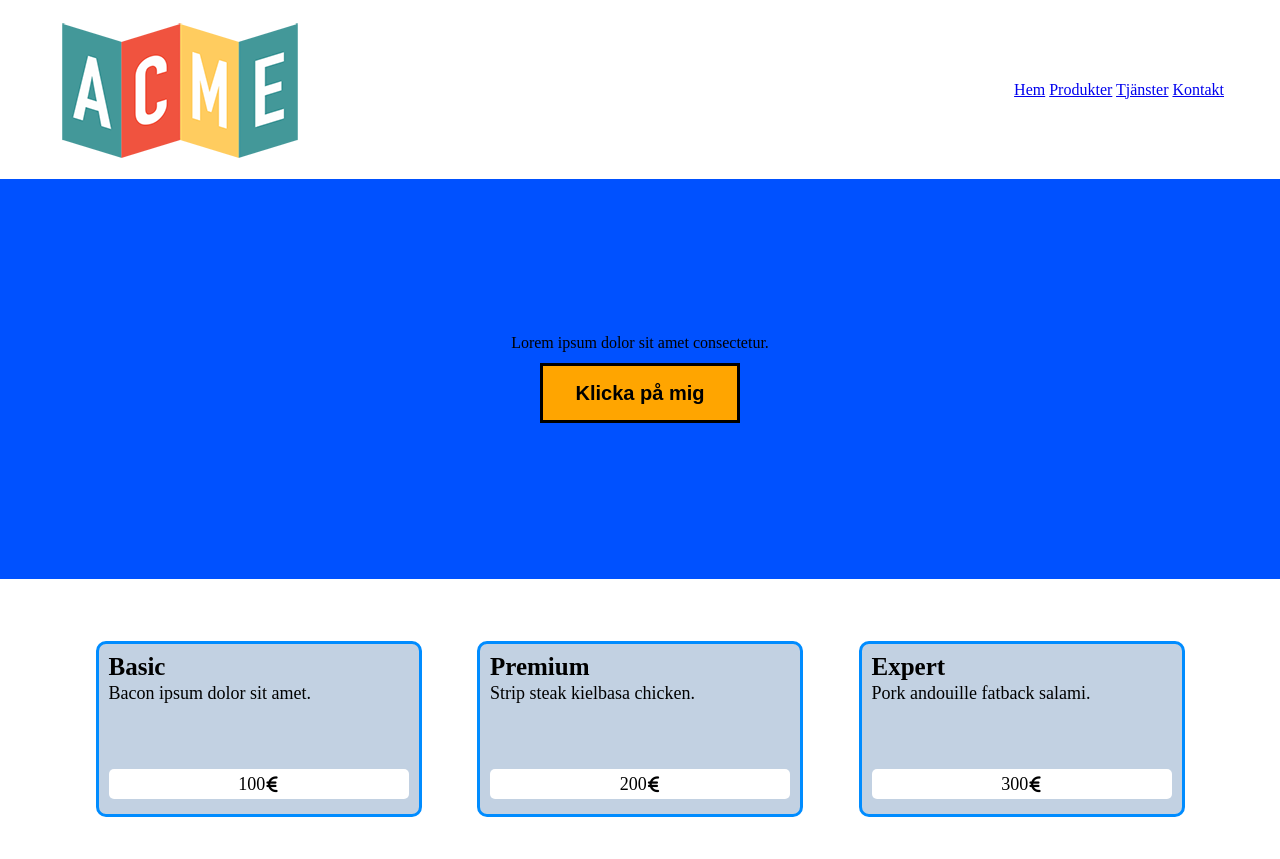
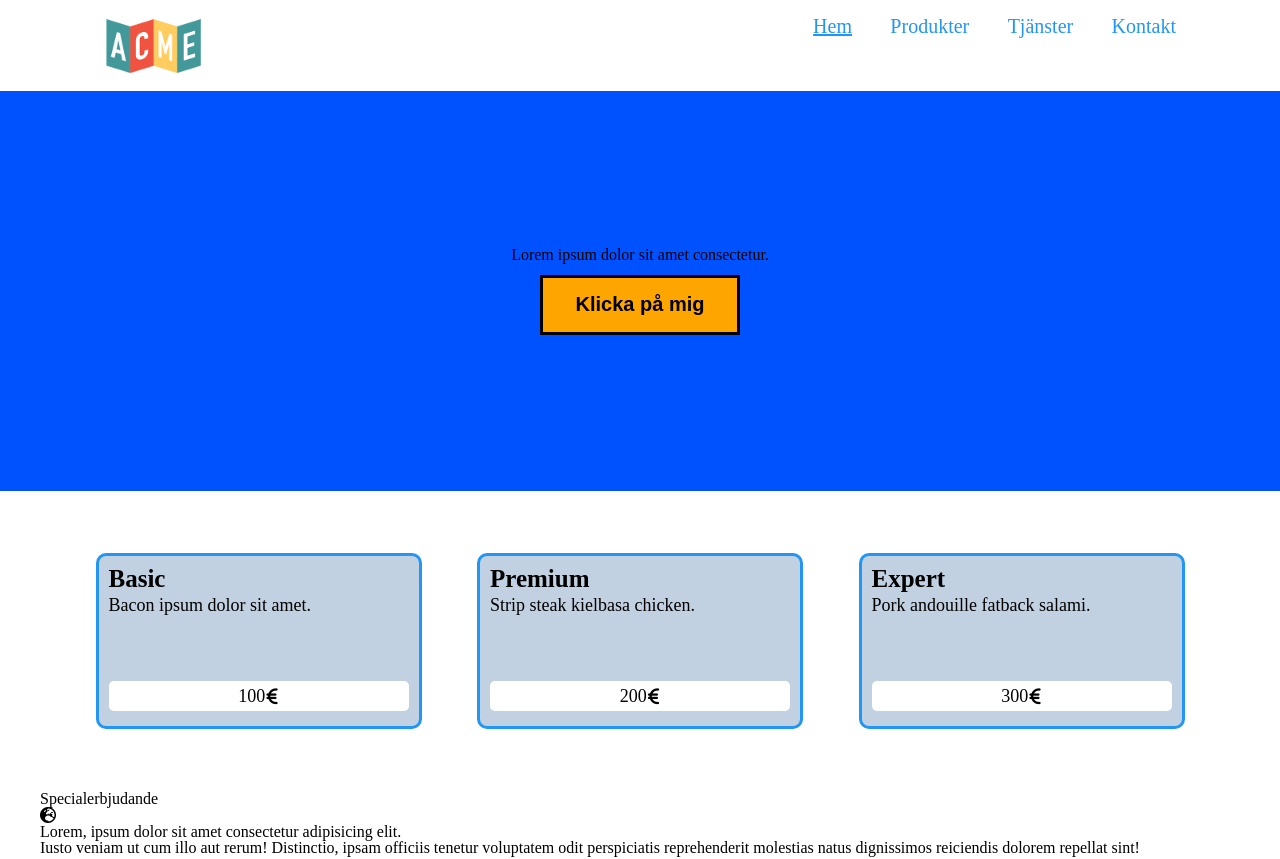
Before and after one commit to ossianhempel/awh201, a plain HTML site: page examinationsuppgift2_prekompilatorer/prekompilator.html in a window 1280 px wide. Shown: the top 859 px of the page. Drawn offline with Linux system fonts and the light colour scheme.

Commit message:
Style header and navigation

```diff
--- a/examinationsuppgift2_prekompilatorer/styles/abstracts/_variables.scss
+++ b/examinationsuppgift2_prekompilatorer/styles/abstracts/_variables.scss
@@ -1 +1,3 @@
-$primary-color: blue;
+$light-blue: rgb(194, 209, 226);
+$blue: rgb(34, 150, 244);
+$black: rgb(46, 50, 53);
--- a/examinationsuppgift2_prekompilatorer/styles/components/_card.scss
+++ b/examinationsuppgift2_prekompilatorer/styles/components/_card.scss
@@ -1,8 +1,8 @@
 .card {
   width: 25%;
   height: min(150px);
-  background-color: rgb(194, 209, 226);
-  border: 3px solid rgb(0, 140, 255);
+  background-color: $light-blue;
+  border: 3px solid $blue;
   border-radius: 10px;
   padding: 10px;
   display: flex;
--- a/examinationsuppgift2_prekompilatorer/styles/layout/_footer.scss
+++ b/examinationsuppgift2_prekompilatorer/styles/components/_footer.scss
@@ -1,6 +1,6 @@
 // Footer
 footer {
-  background-color: darken($primary-color, 10%);
+  background-color: darken($blue, 10%);
   padding: 1rem;
   .wrapper {
     display: flex;
--- /dev/null
+++ b/examinationsuppgift2_prekompilatorer/styles/components/_header.scss
@@ -0,0 +1,14 @@
+// Header
+header {
+  display: flex;
+  justify-content: space-between;
+  padding: 1rem 4rem;
+  font-size: 20px;
+
+  img {
+    width: 100px;
+    height: auto;
+  }
+
+
+}
--- a/examinationsuppgift2_prekompilatorer/styles/components/_navigation.scss
+++ b/examinationsuppgift2_prekompilatorer/styles/components/_navigation.scss
@@ -0,0 +1,22 @@
+nav {
+  // Style for <nav> can go here
+  display: flex;
+  gap: 3vw;
+}
+
+.item {
+  list-style: none;
+  text-decoration: none;
+  color: $blue;
+
+  &:hover {
+    color: $blue;
+    text-decoration: underline;
+
+  }
+
+  &.active {
+    text-decoration: underline;
+
+  }
+}
--- a/examinationsuppgift2_prekompilatorer/styles/layout/_header.scss
+++ /dev/null
@@ -1,7 +0,0 @@
-// Header
-header {
-  display: flex;
-  justify-content: space-between;
-  align-items: center;
-  padding: 1rem;
-}
--- a/examinationsuppgift2_prekompilatorer/styles/main.scss
+++ b/examinationsuppgift2_prekompilatorer/styles/main.scss
@@ -9,8 +9,7 @@
 @import "base/typography";
 
 // Layout
-@import "layout/header";
-@import "layout/footer";
+
 @import "layout/hero";
 @import "layout/wrapper";
 
@@ -18,6 +17,8 @@
 @import "components/button";
 @import "components/card";
 @import "components/navigation";
+@import "components/header";
+@import "components/footer";
 
 // Sections
 @import "sections/offers";
```
Also changed, not shown: examinationsuppgift2_prekompilatorer/styles/main.css, 1 other file.
